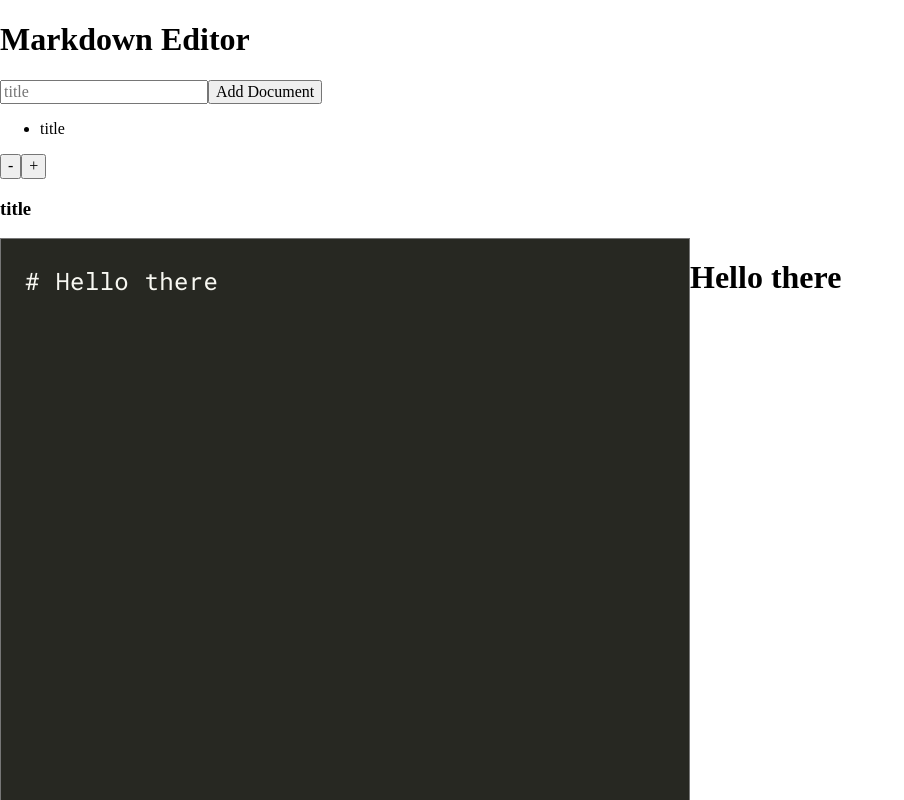
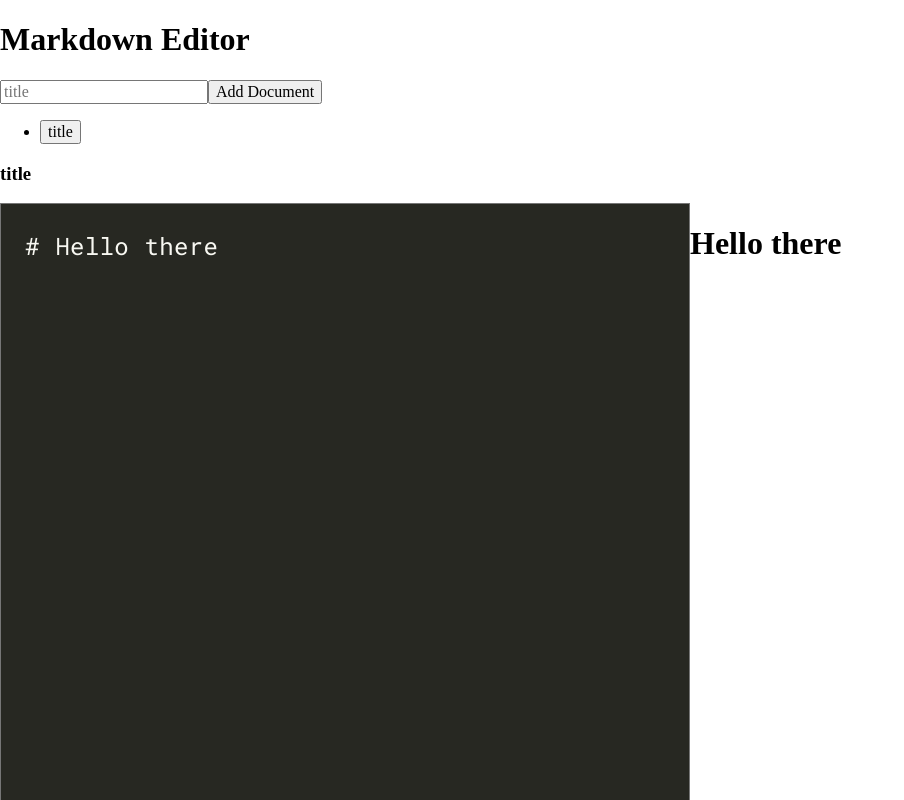
Before and after one commit to weselili/markdownly, a React app: page / in a window 1280 px wide. Shown: the top 800 px of the page, without its empty margins (0-904 px from the left). Built offline with nearby package versions, Linux system fonts and the light colour scheme.

Commit message:
can click between documents

```diff
--- a/src/components/App.js
+++ b/src/components/App.js
@@ -2,7 +2,6 @@ import React from 'react';
 import DocumentContainer from '../containers/DocumentContainer';
 import DocListContainer from '../containers/DocListContainer';
 import AddDocContainer from '../containers/AddDocContainer';
-import SwitchContainer from '../containers/SwitchContainer';
 
 
 export default function App() {
@@ -11,7 +10,6 @@ export default function App() {
       <h1>Markdown Editor</h1>
       <AddDocContainer />
       <DocListContainer />
-      <SwitchContainer />
       <DocumentContainer />
     </>
   );
--- a/src/components/markdown/Documents.js
+++ b/src/components/markdown/Documents.js
@@ -1,10 +1,11 @@
 import React from 'react';
 import PropTypes from 'prop-types';
 
-function Documents({ titles }) {
-  const titleElements = titles.map(title => (
+function Documents({ titles, setCurrentDocument }) {
+  const titleElements = titles.map((title, i) => (
     <li key={title}>
-      {title}
+      <button onClick={() => setCurrentDocument(i)}>{title}</button>
+
     </li>
   ));
 
@@ -14,7 +15,8 @@ function Documents({ titles }) {
 }
 
 Documents.propTypes = {
-  titles: PropTypes.array.isRequired
+  titles: PropTypes.array.isRequired,
+  setCurrentDocument: PropTypes.func.isRequired
 };
 
 export default Documents;
--- a/src/components/markdown/Switch.js
+++ /dev/null
@@ -1,18 +0,0 @@
-import React from 'react';
-import PropTypes from 'prop-types';
-
-function Switch({ increment, decrement }) {
-  return (
-    <>
-      <button onClick={decrement}>-</button>
-      <button onClick={increment}>+</button>
-    </>
-  );
-}
-
-Switch.propTypes = {
-  increment: PropTypes.func.isRequired,
-  decrement: PropTypes.func.isRequired
-};
-
-export default Switch;
--- a/src/containers/DocListContainer.js
+++ b/src/containers/DocListContainer.js
@@ -1,11 +1,20 @@
 import { connect } from 'react-redux';
 import Documents from '../components/markdown/Documents';
-import { getAllTitles } from '../selectors/documentSelectors';
+import { getAllTitles, getCurrentDocument } from '../selectors/documentSelectors';
+import { changeCurrentDocument } from '../actions/documentActions';
 
 const mapStateToProps = state => ({
-  titles: getAllTitles(state)
+  titles: getAllTitles(state),
+  document: getCurrentDocument(state)
+});
+
+const mapDispatchToProps = dispatch => ({
+  setCurrentDocument(currentDocument) {
+    dispatch(changeCurrentDocument(currentDocument));
+  }
 });
 
 export default connect(
-  mapStateToProps
+  mapStateToProps,
+  mapDispatchToProps
 )(Documents);
--- a/src/containers/SwitchContainer.js
+++ /dev/null
@@ -1,16 +0,0 @@
-import { connect } from 'react-redux';
-import Switch from '../components/markdown/Switch';
-
-const mapDispatchToProps = dispatch => ({
-  increment() {
-    // dispatch currentDocument + 1
-  },
-
-  decrement() {
-    // dispatch currentDocument -1
-  }
-});
-
-export default connect(
-  mapDispatchToProps
-)(Switch);
--- a/src/reducers/documentReducer.js
+++ b/src/reducers/documentReducer.js
@@ -1,4 +1,4 @@
-import { UPDATE_MARKDOWN, CREATE_DOCUMENT } from '../actions/documentActions';
+import { UPDATE_MARKDOWN, CREATE_DOCUMENT, CHANGE_CURRENT_DOCUMENT } from '../actions/documentActions';
 
 const initialState = {
   documents: [{ title: 'title', markdown: '# Hello there' }],
@@ -13,8 +13,10 @@ export default function documentReducer(state = initialState, action) {
           { ...doc, markdown: action.payload } :
           doc;
       }) };
+    case CHANGE_CURRENT_DOCUMENT:
+      return { ...state, currentDocument: action.payload };
     case CREATE_DOCUMENT:
-      return { ...state, documents: [...state.documents, { title: action.payload, markdown: '' }] };
+      return { ...state, documents: [...state.documents, { title: action.payload, markdown: '', id: state.documents.length }] };
     default:
       return state;
   }
```
